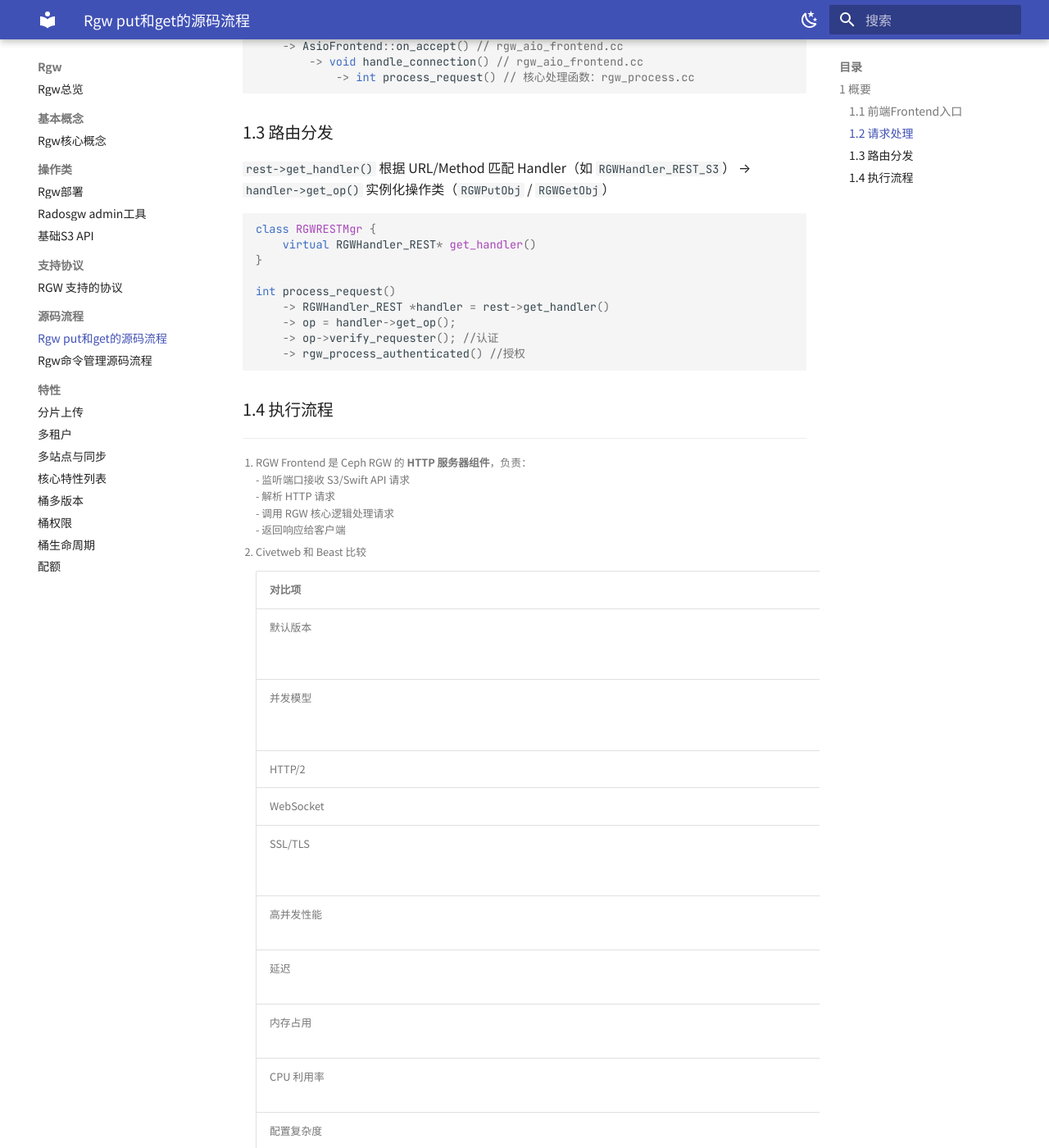
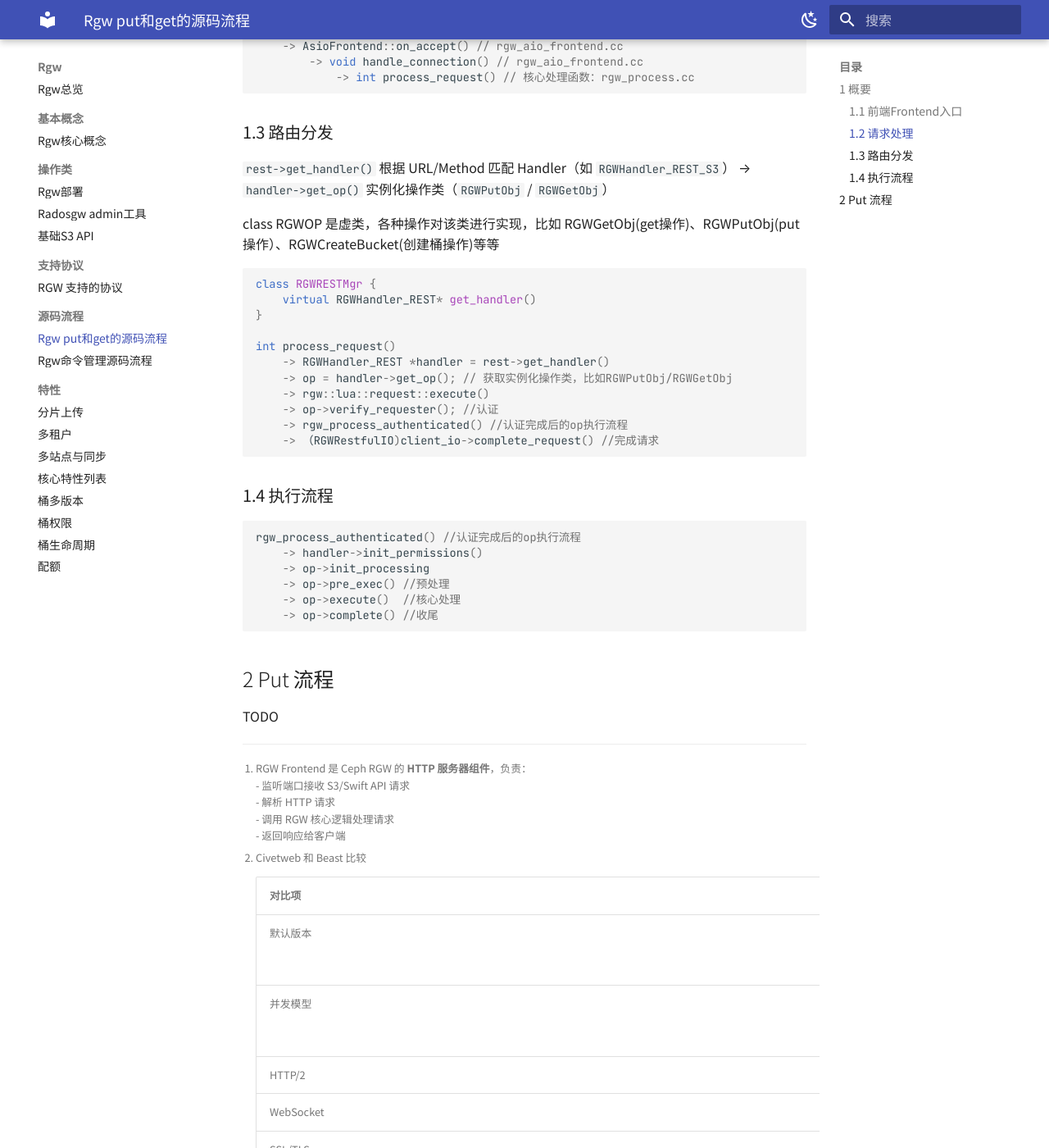
Before and after one commit to iamlnp/cephfs.doc, an MkDocs documentation site: the page built from docs/rgw/源码流程/Rgw put和get的源码流程.md, in a window 1280 px wide and 1400 px high, scrolled down 810 px. Shown: the whole window at 82% size. Built offline with MkDocs 1.6.1 and Material for MkDocs 9.7.7, drawn with Linux system fonts in a browser that asks for light colours.

Commit message:
增加put和get操作的总入口

````diff
--- a/docs/rgw/源码流程/Rgw put和get的源码流程.md
+++ b/docs/rgw/源码流程/Rgw put和get的源码流程.md
@@ -27,6 +27,8 @@ AsioFrontend::accept()  // rgw_aio_frontend.cc
 
 `rest->get_handler()` 根据 URL/Method 匹配 Handler（如 `RGWHandler_REST_S3`） → `handler->get_op()` 实例化操作类（`RGWPutObj` / `RGWGetObj`）
 
+class RGWOP 是虚类，各种操作对该类进行实现，比如 RGWGetObj(get操作)、RGWPutObj(put 操作）、RGWCreateBucket(创建桶操作)等等
+
 ```c++
 class RGWRESTMgr {
     virtual RGWHandler_REST* get_handler()
@@ -34,15 +36,26 @@ class RGWRESTMgr {
 
 int process_request()
     -> RGWHandler_REST *handler = rest->get_handler()
-    -> op = handler->get_op();
+    -> op = handler->get_op(); // 获取实例化操作类，比如RGWPutObj/RGWGetObj
+    -> rgw::lua::request::execute()
     -> op->verify_requester(); //认证
-    -> rgw_process_authenticated() //授权
+    -> rgw_process_authenticated() //认证完成后的op执行流程
+    -> （RGWRestfulIO)client_io->complete_request() //完成请求
 ```
 
 
 ## 1.4 执行流程
+```c++
+rgw_process_authenticated() //认证完成后的op执行流程
+    -> handler->init_permissions()
+    -> op->init_processing
+    -> op->pre_exec() //预处理
+    -> op->execute()  //核心处理
+    -> op->complete() //收尾
+```
 
-
+# 2 Put 流程
+ TODO
 
 
 [^1]: RGW Frontend 是 Ceph RGW 的 **HTTP 服务器组件**，负责：
--- a/mkdocs.yml
+++ b/mkdocs.yml
@@ -12,7 +12,6 @@ theme:
     - navigation.sections       # 导航分组可折叠展开
     - navigation.top            # 显示返回顶部按钮
     - navigation.indexes        # 允许索引页作为可折叠节点
-    - navigation.expand         # 可选：默认展开所有（不启用则默认折叠）
     - search.suggest            # 搜索时提供建议
     - search.highlight          # 搜索结果高亮显示
     - content.code.annotate     # 支持代码注解（行内注释）
````
Also changed, not shown: docs/rgw/rgw总览.md (+2 -1 lines).
